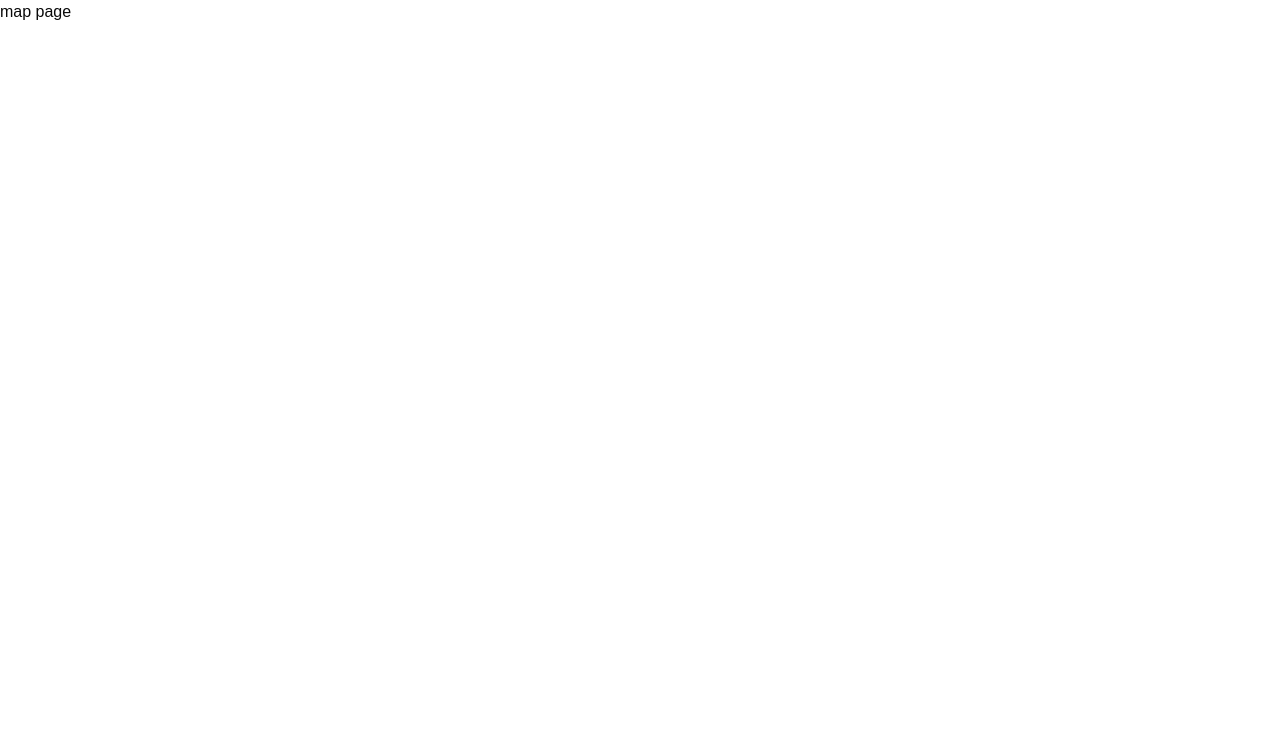
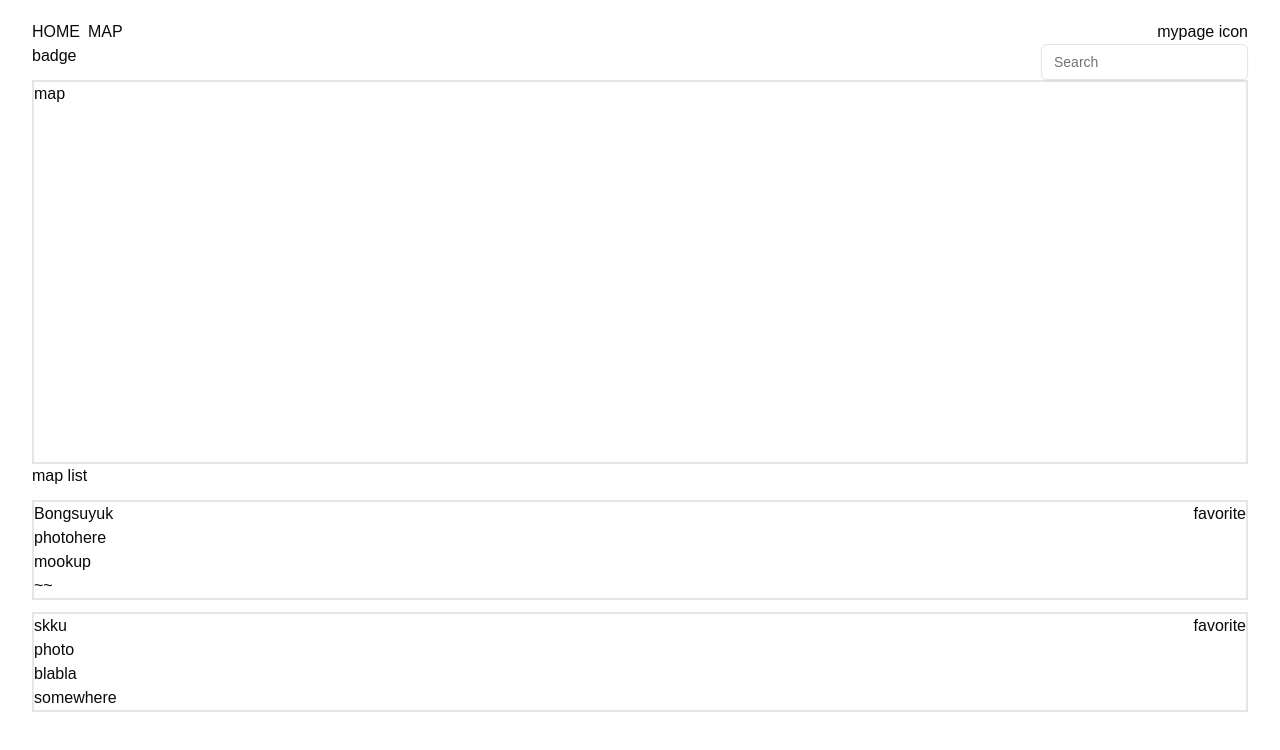
Before and after one commit to FourPointSevenFive/Capstone_Team_F, a Next.js app in the folder frontend/: page /map in a window 1280 px wide. Shown: the top 750 px of the page. Built offline with nearby package versions, Linux system fonts and the light colour scheme.

Commit message:
feature(fe) - init map page layout

```diff
--- a/frontend/app/_components/Header.tsx
+++ b/frontend/app/_components/Header.tsx
@@ -1,9 +1,11 @@
+import Link from "next/link";
+
 export default function Header() {
   return (
     <div className="flex">
       <div className="flex flex-1 gap-2">
-        <div>HOME</div>
-        <div>MAP</div>
+        <Link href="./">HOME</Link>
+        <Link href="./map">MAP</Link>
       </div>
       <div>mypage icon</div>
     </div>
--- a/frontend/app/layout.tsx
+++ b/frontend/app/layout.tsx
@@ -33,7 +33,7 @@ export default function RootLayout({
   return (
     <html lang="en" className={`${pretendard.variable}`}>
       <body
-        className={`${geistSans.variable} ${geistMono.variable} antialiased`}
+        className={`${geistSans.variable} ${geistMono.variable} px-8 py-5 antialiased`}
       >
         {children}
       </body>
--- /dev/null
+++ b/frontend/app/map/_components/LocationCard.tsx
@@ -0,0 +1,25 @@
+export default function LocationCard({
+  title,
+  photo,
+  description,
+  address,
+}: {
+  title: string;
+  photo?: string;
+  description: string;
+  address: string;
+}) {
+  return (
+    <div className="flex flex-col border-2">
+      <div className="flex justify-between">
+        <p>{title}</p>
+        <div>favorite</div>
+      </div>
+      <div>
+        <div>{photo}</div>
+        <p>{description}</p>
+        <p>{address}</p>
+      </div>
+    </div>
+  );
+}
--- a/frontend/app/map/page.tsx
+++ b/frontend/app/map/page.tsx
@@ -1,3 +1,31 @@
+import Header from "@/app/_components/Header";
+import SearchBar from "../_components/SearchBar";
+import LocationCard from "./_components/LocationCard";
+
 export default function Page() {
-  return <div>map page</div>;
+  return (
+    <>
+      <Header />
+      <div className="flex justify-between">
+        <div>badge</div>
+        <SearchBar />
+      </div>
+      <div className="h-96 w-full border-2">map</div>
+      <div className="flex flex-col gap-3">
+        map list
+        <LocationCard
+          title="Bongsuyuk"
+          photo="photohere"
+          description="mookup"
+          address="~~ "
+        />
+        <LocationCard
+          title="skku"
+          photo="photo"
+          description="blabla"
+          address="somewhere"
+        />
+      </div>
+    </>
+  );
 }
--- a/frontend/app/page.tsx
+++ b/frontend/app/page.tsx
@@ -1,6 +1,7 @@
 import Header from "./_components/Header";
 import ContentsBox from "./_components/ContentsBox";
 import CarouselMain from "./_components/Carousel";
+import SearchBar from "./_components/SearchBar";
 
 export default function Home() {
   return (
```
